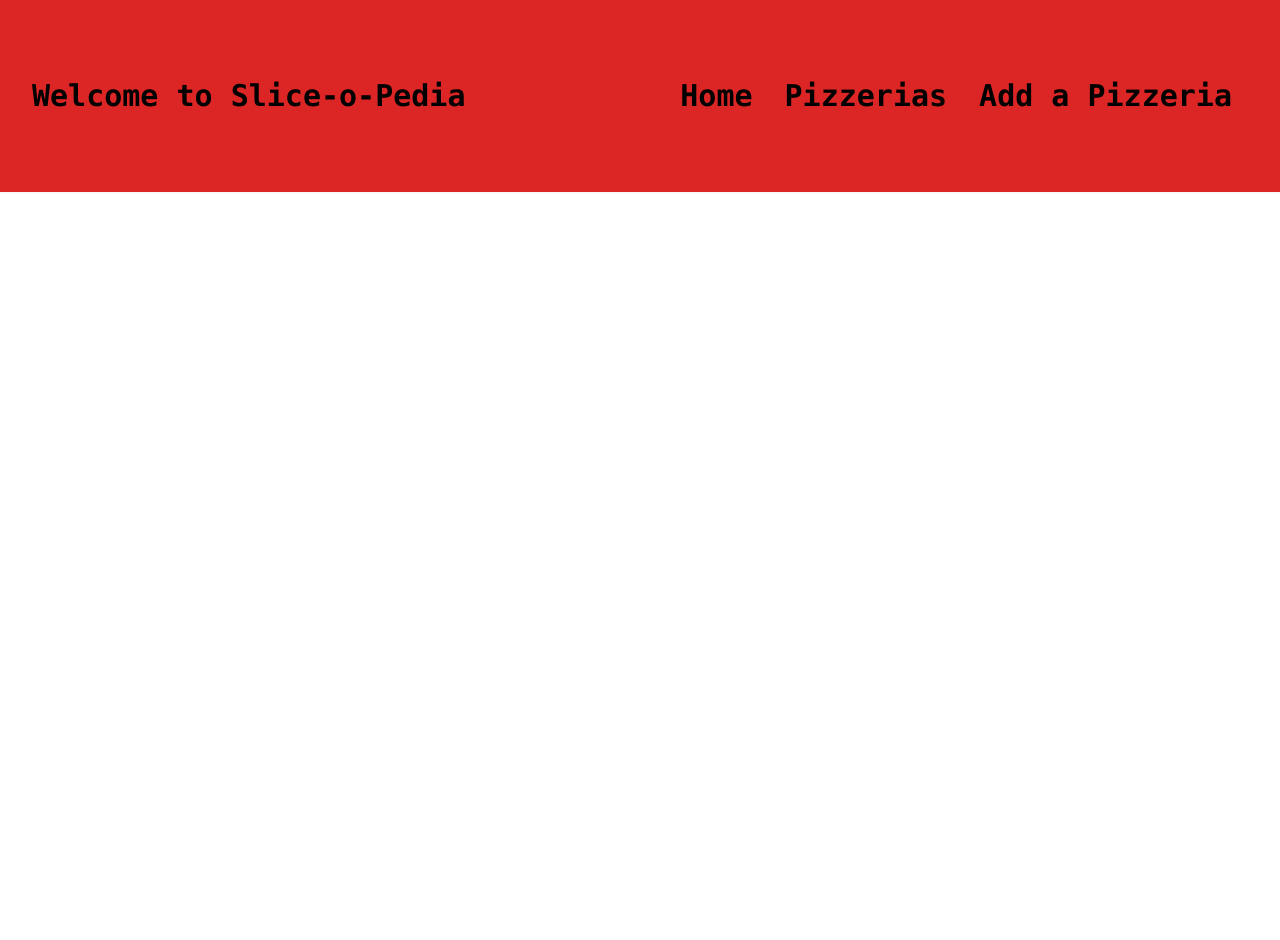
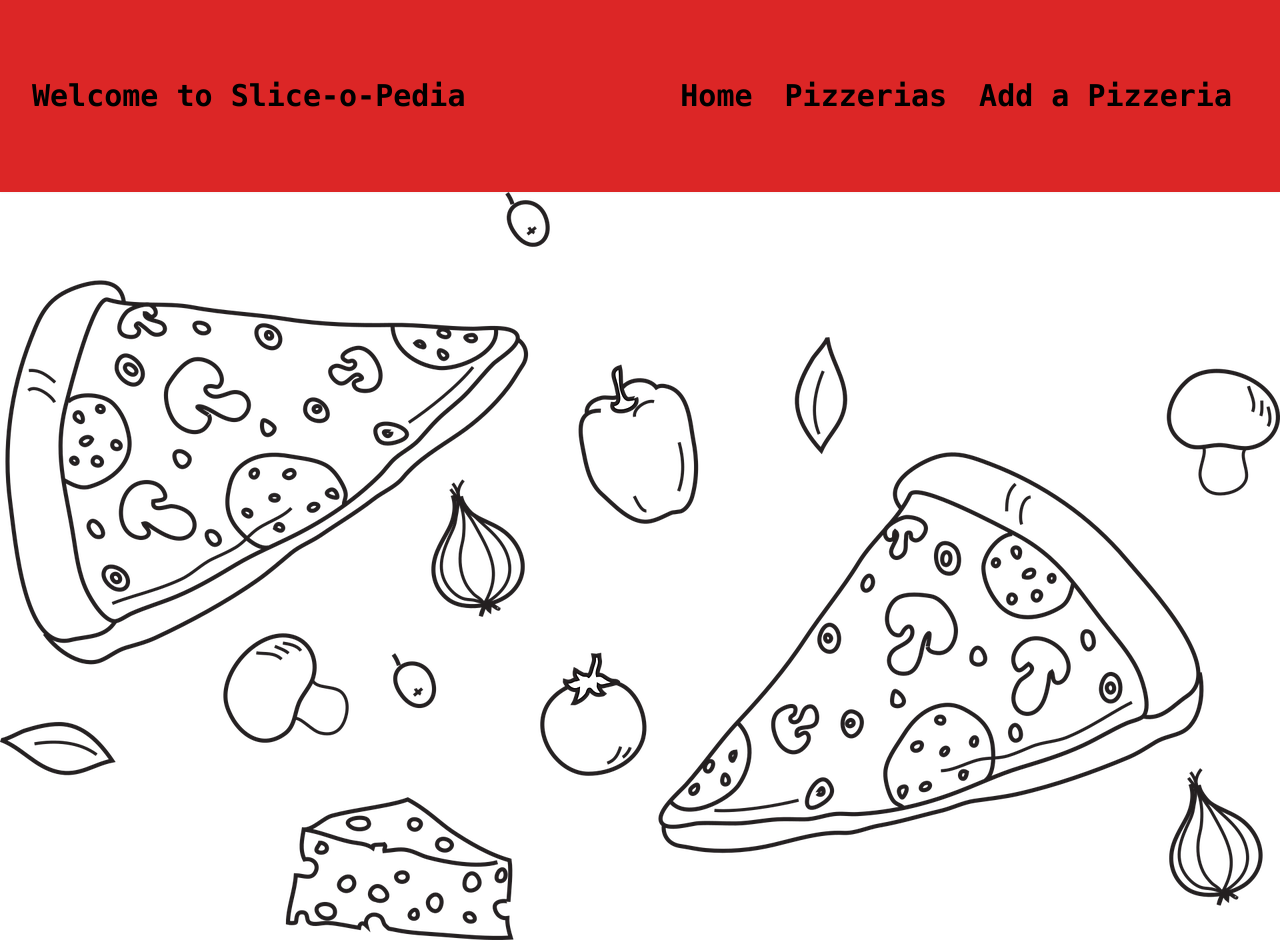
Before and after one commit to LiamB93/Slice-O-Pedia, a React (Create React App) app in the folder client/: page / in a window 1280 px wide. Before the commit the page ends 800 px from the top, so only its background shows below. Built offline with nearby package versions, Linux system fonts and the light colour scheme; no server answers.

Commit message:
homepage

```diff
--- a/client/src/App.js
+++ b/client/src/App.js
@@ -6,6 +6,7 @@ import AllPizzerias from "./components/AllPizzerias";
 import NewPizzeria from './components/NewPizzeria';
 import Navbar from './components/Navbar';
 import LeaveReview from './components/LeaveReview';
+import Home from "./components/Home";
 // import PizzeriaDetails from "./components/PizzeriaDetails"
 
 function App() {
@@ -17,14 +18,18 @@ function App() {
 
       <Navbar />
 
+      <Route path="/">
+        <Home className="fixed w-full h-full bg-no-repeat bg-cover" />
+
+      </Route>
 
       <Route exact path="/pizzerias">
         <AllPizzerias pizzerias={pizzerias} setPizzerias={setPizzerias} />
       </Route>
-      <Route path="/new">
+      <Route exact path="/new">
         <NewPizzeria />
       </Route>
-      <Route path="/pizzerias/:pizzeriaName/review">
+      <Route exact path="/pizzerias/:pizzeriaName/review">
         <LeaveReview pizzerias={pizzerias} />
       </Route>
       {/* <Route path="/pizzerias/:id">
--- /dev/null
+++ b/client/src/components/Home.jsx
@@ -0,0 +1,10 @@
+import React from "react";
+import background from "../images/background.png";
+function Home() {
+  return (
+    <div>
+      <img src={background} />
+    </div>
+  )
+}
+export default Home;
--- a/client/src/components/LeaveReview.jsx
+++ b/client/src/components/LeaveReview.jsx
@@ -49,7 +49,6 @@ function LeaveReview(props) {
     <div>
       <h1>Leave a Review!</h1>
       <h3> {pizzeriaName} </h3>
-      <h4> {pizzeriaLocation}</h4>
       <form onSubmit={handleSubmit}>
         <label>Leave Review</label>
         <input
```
Also changed, not shown: client/src/images/background.png (added).
